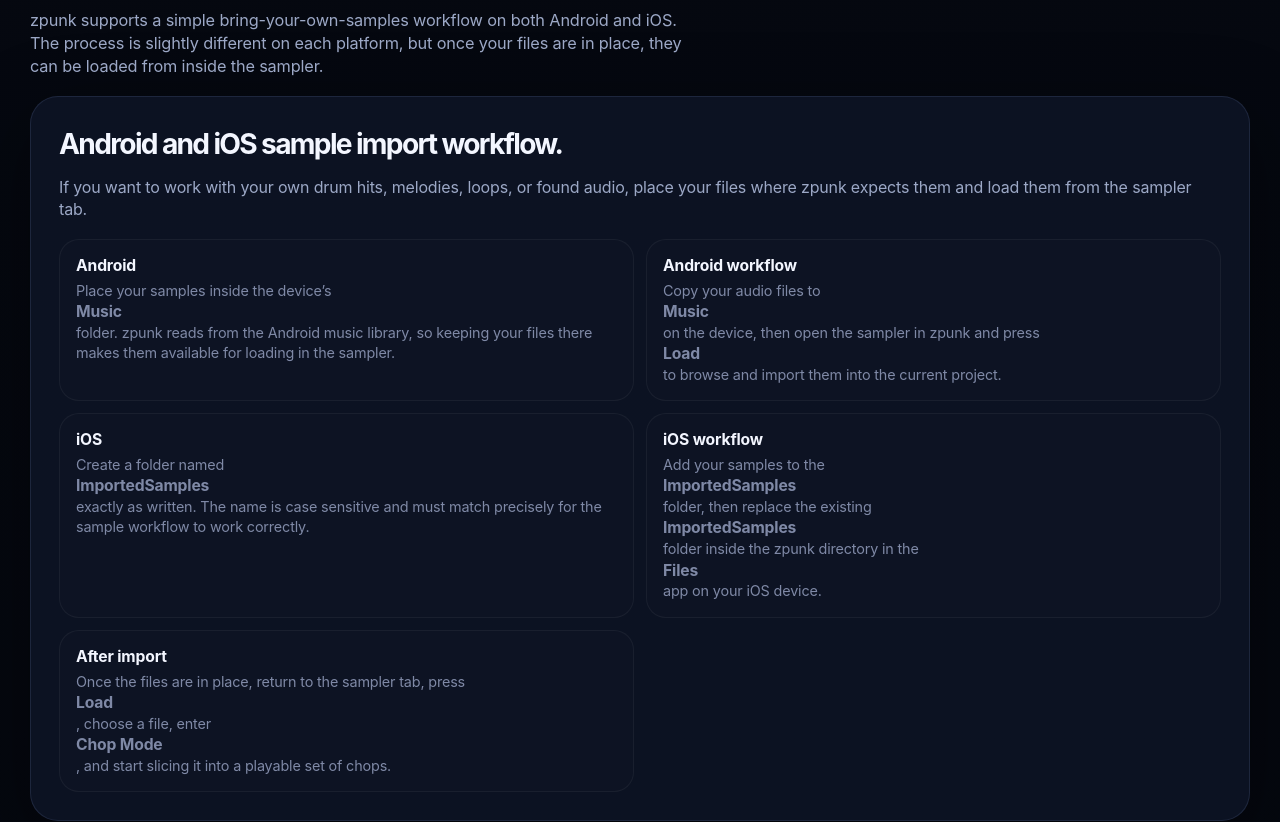
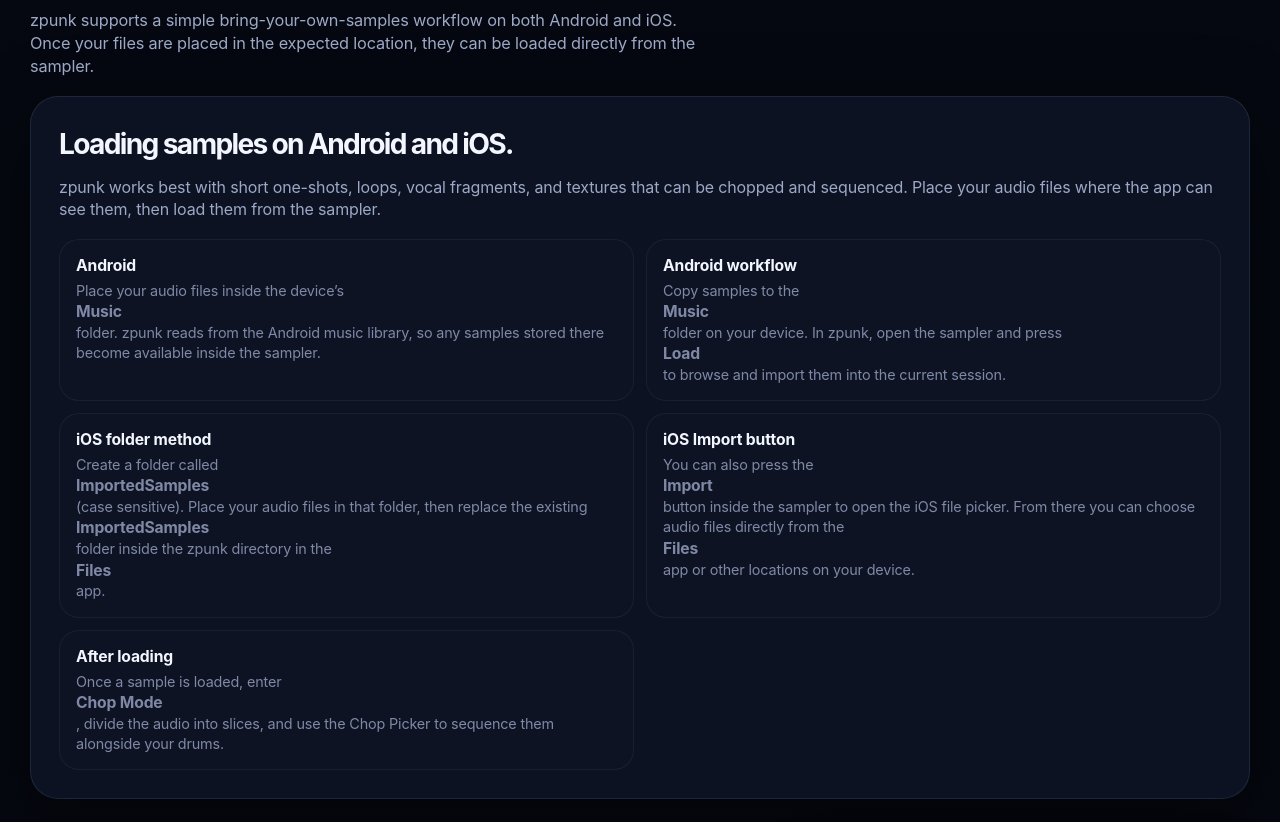
Before and after one commit to Tekknobot/zpunk-site, a plain HTML site: page index.html in a window 1280 px wide. Shown: the part 7391-8213 px from the top of the page. Drawn offline with Linux system fonts and the light colour scheme.

Commit message:
Refactor

```diff
--- a/index.html
+++ b/index.html
@@ -575,22 +575,25 @@
     </section>
 
     <section class="wrap" id="sample-loading">
+
       <div class="section-head">
         <div class="kicker">Sample Loading</div>
         <h2>Bringing your own samples into zpunk.</h2>
         <p>
           zpunk supports a simple bring-your-own-samples workflow on both Android and iOS.
-          The process is slightly different on each platform, but once your files are in place,
-          they can be loaded from inside the sampler.
+          Once your files are placed in the expected location, they can be loaded directly
+          from the sampler.
         </p>
       </div>
 
       <div class="panel copy">
-        <h3>Android and iOS sample import workflow.</h3>
+
+        <h3>Loading samples on Android and iOS.</h3>
 
         <p class="intro">
-          If you want to work with your own drum hits, melodies, loops, or found audio,
-          place your files where zpunk expects them and load them from the sampler tab.
+          zpunk works best with short one-shots, loops, vocal fragments, and textures that
+          can be chopped and sequenced. Place your audio files where the app can see them,
+          then load them from the sampler.
         </p>
 
         <div class="grid2">
@@ -598,48 +601,52 @@
           <div class="bullet">
             <strong>Android</strong>
             <span>
-              Place your samples inside the device’s <strong>Music</strong> folder.
-              zpunk reads from the Android music library, so keeping your files there
-              makes them available for loading in the sampler.
+              Place your audio files inside the device’s <strong>Music</strong> folder.
+              zpunk reads from the Android music library, so any samples stored there
+              become available inside the sampler.
             </span>
           </div>
 
           <div class="bullet">
             <strong>Android workflow</strong>
             <span>
-              Copy your audio files to <strong>Music</strong> on the device, then open
-              the sampler in zpunk and press <strong>Load</strong> to browse and import
-              them into the current project.
+              Copy samples to the <strong>Music</strong> folder on your device.
+              In zpunk, open the sampler and press <strong>Load</strong> to browse
+              and import them into the current session.
             </span>
           </div>
 
           <div class="bullet">
-            <strong>iOS</strong>
+            <strong>iOS folder method</strong>
             <span>
-              Create a folder named <strong>ImportedSamples</strong> exactly as written.
-              The name is case sensitive and must match precisely for the sample workflow to work correctly.
+              Create a folder called <strong>ImportedSamples</strong> (case sensitive).
+              Place your audio files in that folder, then replace the existing
+              <strong>ImportedSamples</strong> folder inside the zpunk directory
+              in the <strong>Files</strong> app.
             </span>
           </div>
 
           <div class="bullet">
-            <strong>iOS workflow</strong>
+            <strong>iOS Import button</strong>
             <span>
-              Add your samples to the <strong>ImportedSamples</strong> folder, then replace
-              the existing <strong>ImportedSamples</strong> folder inside the zpunk directory
-              in the <strong>Files</strong> app on your iOS device.
+              You can also press the <strong>Import</strong> button inside the sampler
+              to open the iOS file picker. From there you can choose audio files directly
+              from the <strong>Files</strong> app or other locations on your device.
             </span>
           </div>
 
           <div class="bullet">
-            <strong>After import</strong>
+            <strong>After loading</strong>
             <span>
-              Once the files are in place, return to the sampler tab, press <strong>Load</strong>,
-              choose a file, enter <strong>Chop Mode</strong>, and start slicing it into a playable set of chops.
+              Once a sample is loaded, enter <strong>Chop Mode</strong>, divide the audio
+              into slices, and use the Chop Picker to sequence them alongside your drums.
             </span>
           </div>
 
         </div>
+
       </div>
+
     </section>
 
     <section class="wrap" id="chain">
```
